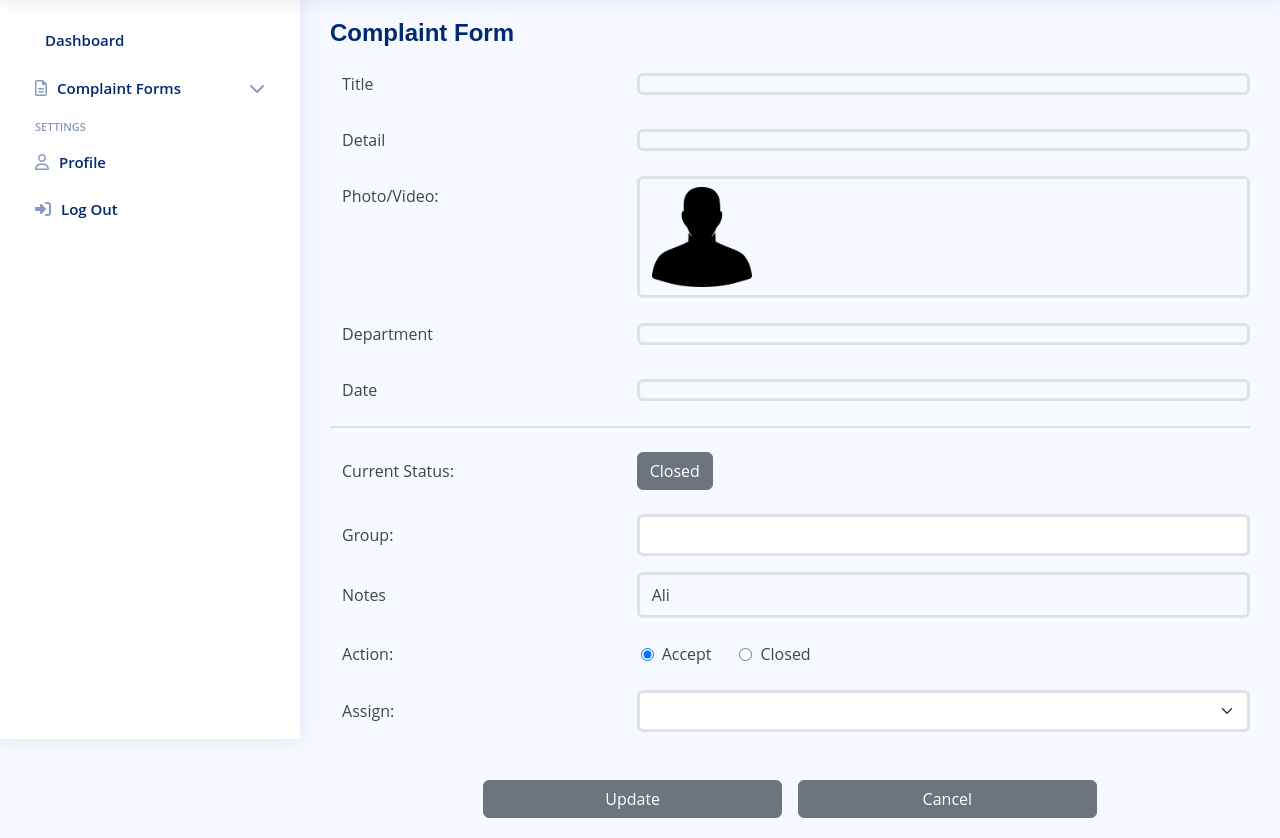
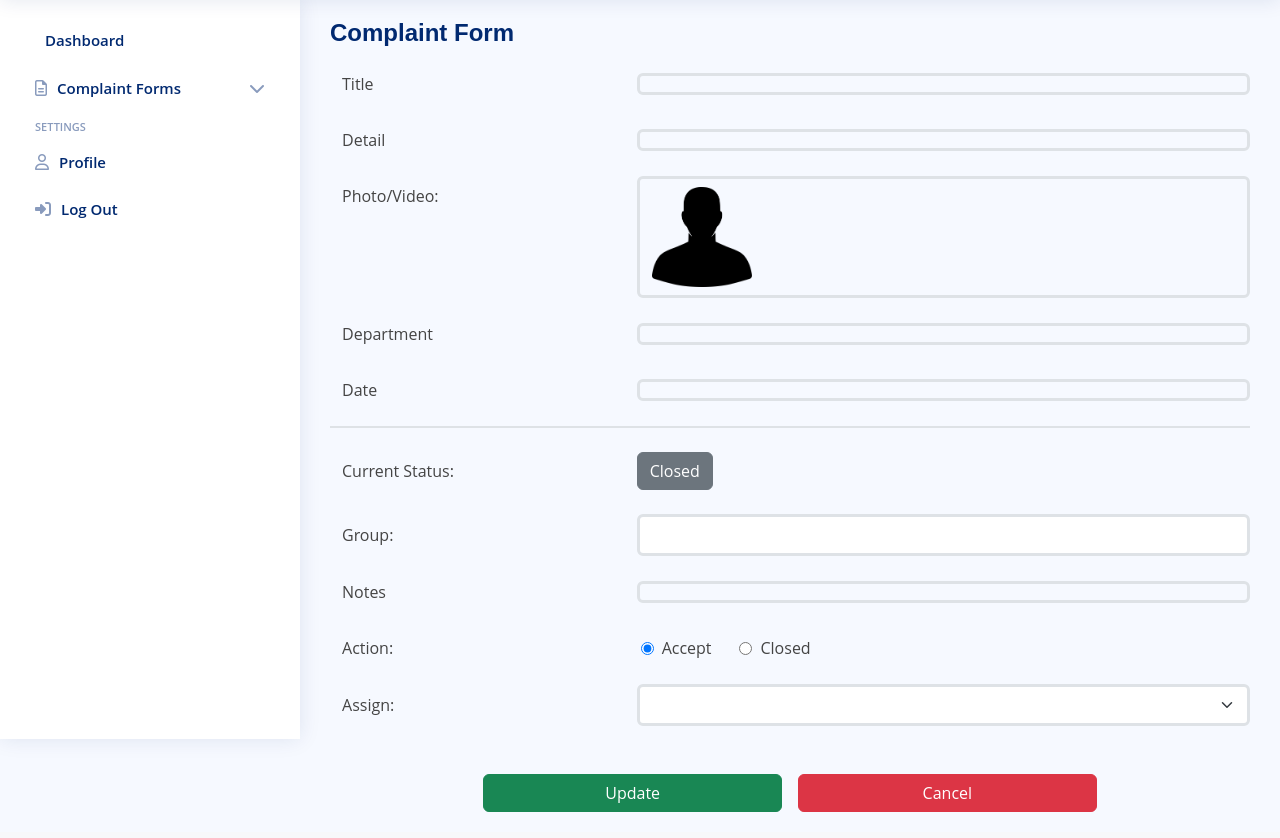
Before and after one commit to tanzhenxun/software-engineer, a PHP site: page /helpdesk_complain_detail.php in a window 1280 px wide. Shown: the part 61-899 px from the top of the page. After the commit the page ends 873 px from the top, so only its background shows below. Run offline with PHP 8.4, Linux system fonts and the light colour scheme; the visitor is signed in with stand-in values (Sample User, id 1); data that the repository does not hold is empty; some libraries are stand-ins or nearby versions.

Commit message:
Change button color

```diff
--- a/admin_user_edit.php
+++ b/admin_user_edit.php
@@ -264,8 +264,8 @@ include "reusable_components/user_session.php"
                         </select>
                     </div>
                     <div class="d-flex justify-content-center mt-5">
-                        <button type="submit" class="btn btn-secondary col-4">Update</button>
-                        <button type="button" class="btn btn-secondary ms-3 col-4" onclick="window.location.href = 'dashboard.php'">Cancel</button>
+                        <button type="submit" class="btn btn-success col-4">Update</button>
+                        <button type="button" class="btn btn-danger ms-3 col-4" onclick="window.location.href = 'dashboard.php'">Cancel</button>
                     </div>
                 </div>
                 </div>
--- a/admin_user_form.php
+++ b/admin_user_form.php
@@ -123,7 +123,7 @@ include "reusable_components/user_session.php"
             ?>
             <form class="d-sm-flex d-block mt-5 justify-content-center" action="<?php echo $_SERVER["PHP_SELF"];
                                                 ?>" method="POST" enctype="multipart/form-data">
-                <div class="col-sm-10 col-12 ms-5 ">
+                <div class="col-sm-10 col-12 mx-sm-5 mx-0">
                     <div class="mb-3">
                         <label for="exampleInputUsername" class="form-label">Username</label>
                         <input type="text" class="form-control" id="exampleInputusername" aria-describedby="username" name='username'>
@@ -172,8 +172,8 @@ include "reusable_components/user_session.php"
                         </select>
                     </div>
                     <div class="d-flex mt-5 justify-content-center">
-                        <button type="submit" class="btn btn-secondary col-4">Create</button>
-                        <button type="button" class="btn btn-secondary ms-3 col-4" onclick="window.location.href = 'admin_user_list.php'">Cancel</button>
+                        <button type="submit" class="btn btn-success col-4">Create</button>
+                        <button type="button" class="btn btn-danger ms-3 col-4" onclick="window.location.href = 'admin_user_list.php'">Cancel</button>
                     </div>
 
                 </div>
--- a/complain_form.php
+++ b/complain_form.php
@@ -193,7 +193,7 @@ include "reusable_components/user_session.php"
                     <input type="file" name="complaint_image" class='form-control' />
                 </div>
                 <div class="pt-3 text-center">
-                <button type="submit" class="btn btn-secondary col-sm-4 col-12 ">Send</button>
+                <button type="submit" class="btn btn-success col-sm-4 col-12 ">Send</button>
                 </div>
             </form>
         </section>
--- a/executive_complain_detail.php
+++ b/executive_complain_detail.php
@@ -200,8 +200,8 @@ include "reusable_components/user_session.php"
                     </div>
                 </div>
                 <div class="d-flex justify-content-center m-auto mt-5">
-                    <button type="submit" class="btn btn-secondary col-4">Update</button>
-                    <button type="button" class="btn btn-secondary ms-3 col-4" onclick="window.location.href = 'dashboard.php'">Cancel</button>
+                    <button type="submit" class="btn btn-success col-4">Update</button>
+                    <button type="button" class="btn btn-danger ms-3 col-4" onclick="window.location.href = 'dashboard.php'">Cancel</button>
                 </div>
             </form>
         </section>
--- a/helpdesk_complain_detail.php
+++ b/helpdesk_complain_detail.php
@@ -168,7 +168,7 @@ include "reusable_components/user_session.php"
                 </div>
                 <div class="row d-flex align-items-center my-3">
                     <div class="col-4 py-2">Notes</div>
-                    <div class="col-8 py-2 border border-3 rounded">Ali</div>
+                    <div class="col-8 py-2 border border-3 rounded"></div>
                 </div>
                 <div class="row d-flex align-items-center my-3">
                     <div class="py-2 col-4">Action: </div>
@@ -200,8 +200,8 @@ include "reusable_components/user_session.php"
                     </div>
                 </div>
                 <div class="d-flex justify-content-center m-auto mt-5">
-                    <button type="submit" class="btn btn-secondary col-4">Update</button>
-                    <button type="button" class="btn btn-secondary ms-3 col-4" onclick="window.location.href = 'dashboard.php'">Cancel</button>
+                    <button type="submit" class="btn btn-success col-4">Update</button>
+                    <button type="button" class="btn btn-danger ms-3 col-4" onclick="window.location.href = 'dashboard.php'">Cancel</button>
                 </div>
             </form>
         </section>
--- a/helpdesk_group.php
+++ b/helpdesk_group.php
@@ -65,7 +65,6 @@ include "reusable_components/user_session.php"
                                                         </div>
                                                     </a>
                                                     <div class=' ms-auto float-end'>
-                                                                    <i class='fa-regular fa-pen-to-square me-2'></i>
                                                                     <a type='button' onclick='del_group(\"$group_name\")'><i class='fa-regular fa-trash-can me-2'></i></a>
                                                     </div>
                                                     ";
@@ -99,7 +98,7 @@ include "reusable_components/user_session.php"
                                                                     <td>Executive</td>
                                                                     <td>$status</td>
                                                                     <td>$date</td>
-                                                                    <td><a href='helpdesk_complain_detail.php?complaintID=$complaintID'><i class='fa-regular fa-pen-to-square'></i></a><a href='complain_detail.php?complaintID=$complaint_id'><i class='fa-solid fa-eye '></i></a></td>
+                                                                    <td class='d-flex justify-content-center align-items-center'><a href='helpdesk_complain_detail.php?complaintID=$complaintID'><i class='fa-regular fa-pen-to-square'></i></a><a href='complain_detail.php?complaintID=$complaint_id'><i class='fa-solid fa-eye '></i></a></td>
                                                                 </tr>";
                                         }
                                     }
--- a/profile.php
+++ b/profile.php
@@ -267,8 +267,8 @@ include "reusable_components/user_session.php"
                         <input type="password" class="form-control" name="con_pass" id="com_pass">
                     </div>
                     <div class="d-flex justify-content-center  mt-5">
-                        <button type="submit" class="btn btn-secondary col-4">Update</button>
-                        <button type="button" class="btn btn-secondary ms-3 col-4" onclick="window.location.href = 'dashboard.php'">Cancel</button>
+                        <button type="submit" class="btn btn-success col-4">Update</button>
+                        <button type="button" class="btn btn-danger ms-3 col-4" onclick="window.location.href = 'dashboard.php'">Cancel</button>
                     </div>
 
                 </div>
```
